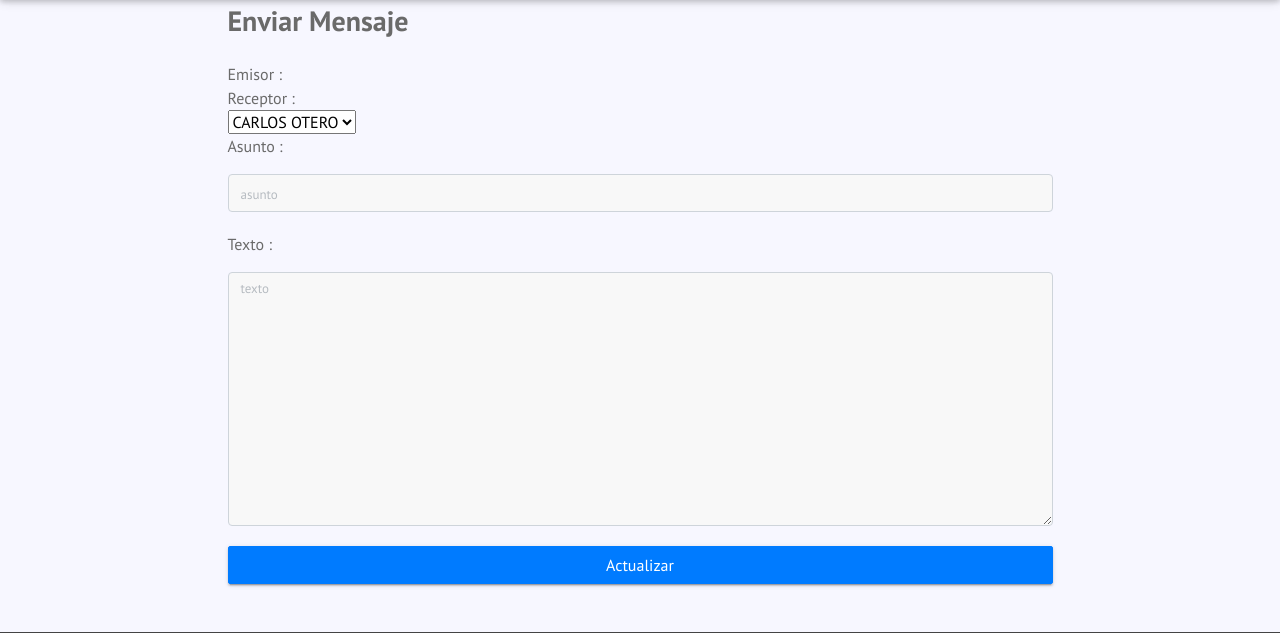
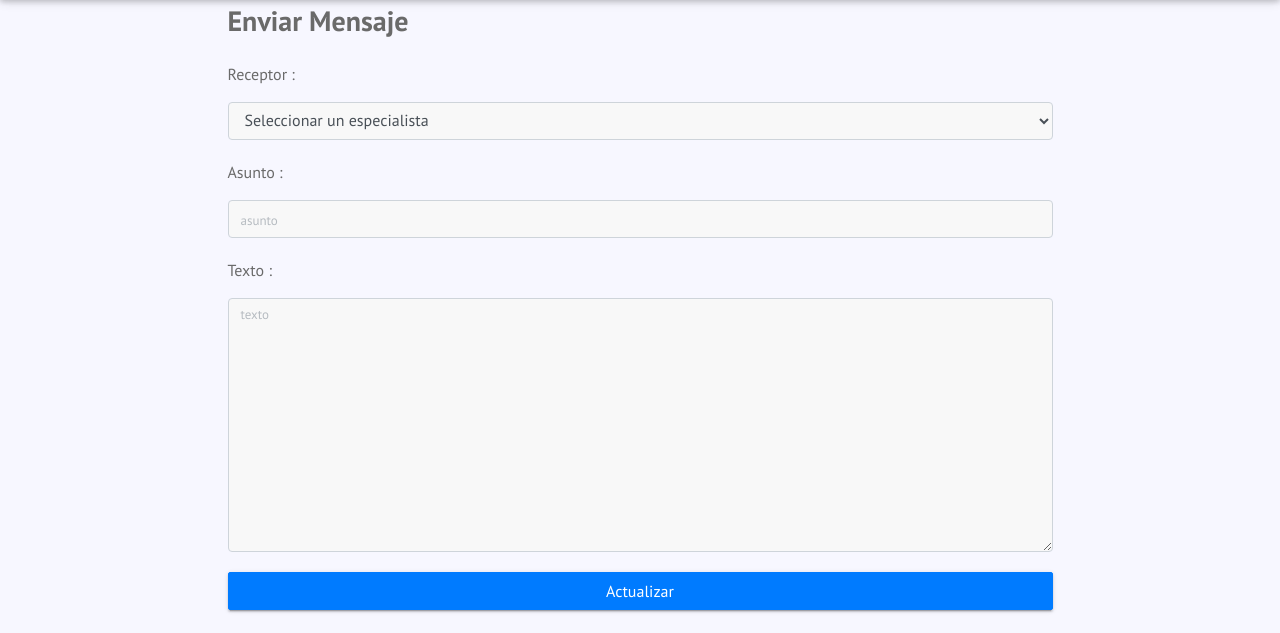
Before and after one commit to microedet/yoteayudo, a Django app: page /enviar_mensaje/ in a window 1280 px wide. Shown: the part 132-765 px from the top of the page. Run offline with Django 3.2, Linux system fonts and the light colour scheme; a user stored in the database is signed in; data comes from the database, SQL or seed files in the repository; both versions use the stored data as it was after the commit; parts of the project's set-up code (start-up, migrations or seed data) failed here and were passed over; some libraries are stand-ins or nearby versions.

Commit message:
mejoras en el enviar mensaje de cliente a especialista

```diff
--- a/core/models.py
+++ b/core/models.py
@@ -19,7 +19,7 @@ class Usuario(AbstractUser):
         #cliente = Cliente.objects.filter(idUsuario__is_cliente=True)
 
         #if (self.is_cliente==True):
-            return str(self.id) + " " + str(self.username)+" "
+            return str(self.id) + " "
 
         #else:
             #return str(self.id)
--- a/core/templates/core/mensaje_form.html
+++ b/core/templates/core/mensaje_form.html
@@ -16,13 +16,13 @@
                     <br>
                     <form action="" method="post" enctype="multipart/form-data">{% csrf_token %}
                         <h3 class="mb-4">Enviar Mensaje</h3>
-                        <p>Emisor : </p>
+
                         <input type="hidden"  value = {{ user }} name='idEmisor' >
                         <p>Receptor :</p>
-                            <select name="idReceptor">
-
+                            <select class="form-control mt-3"  id="idReceptor" name="idReceptor">
+                                <option value ="">Seleccionar un  especialista</option>
                                 {% for especialista in especialistas %}
-                                <option value=" "> {{ especialista.nombre }} {{ especialista.apellido }}</option>
+                                <option value="{{ especialista.idUsuario }}" > {{ especialista.nombre }} {{ especialista.apellido }}</option>
                                 {% endfor %}
 
                             </select>
```
Also changed, not shown: db.sqlite3.
